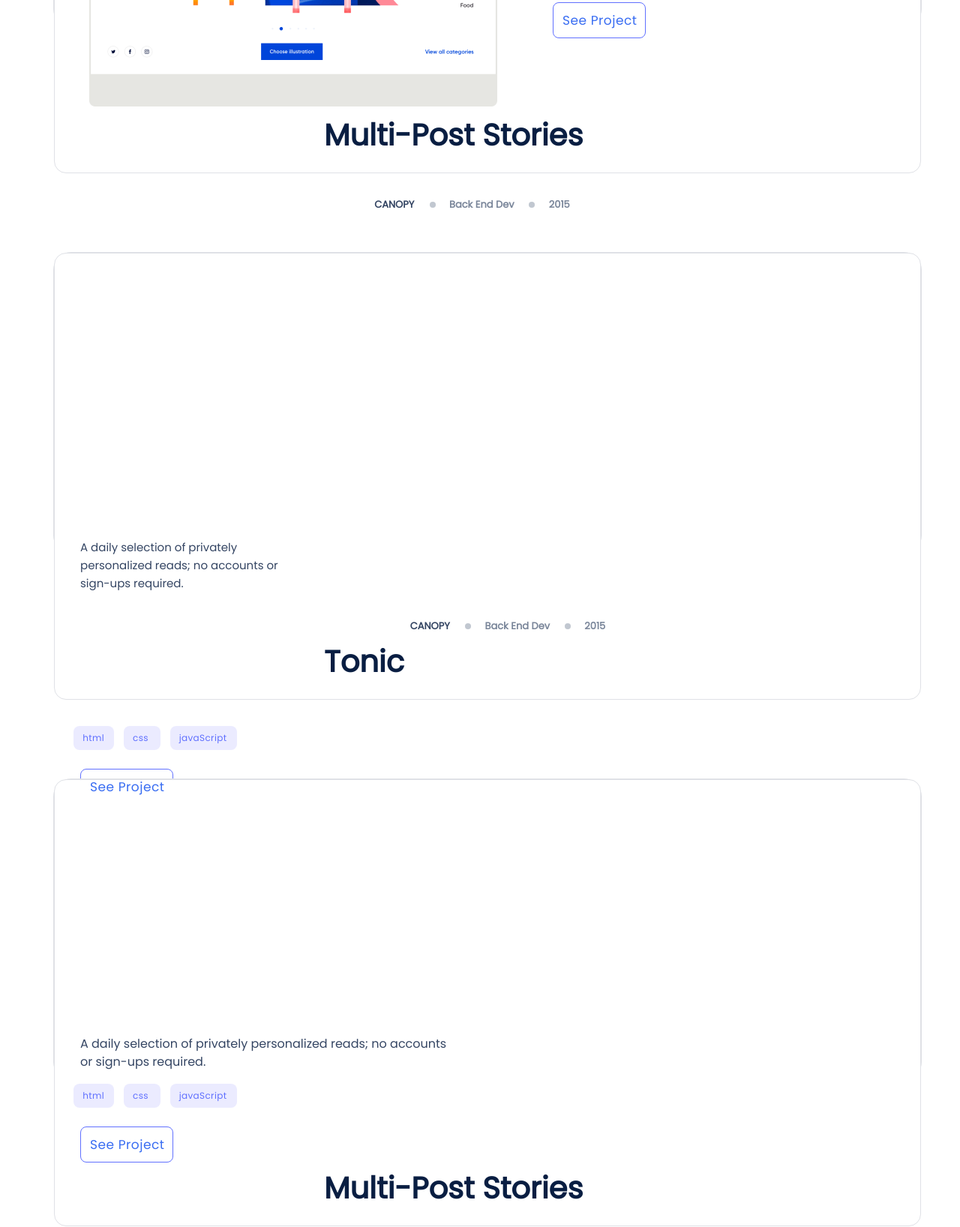
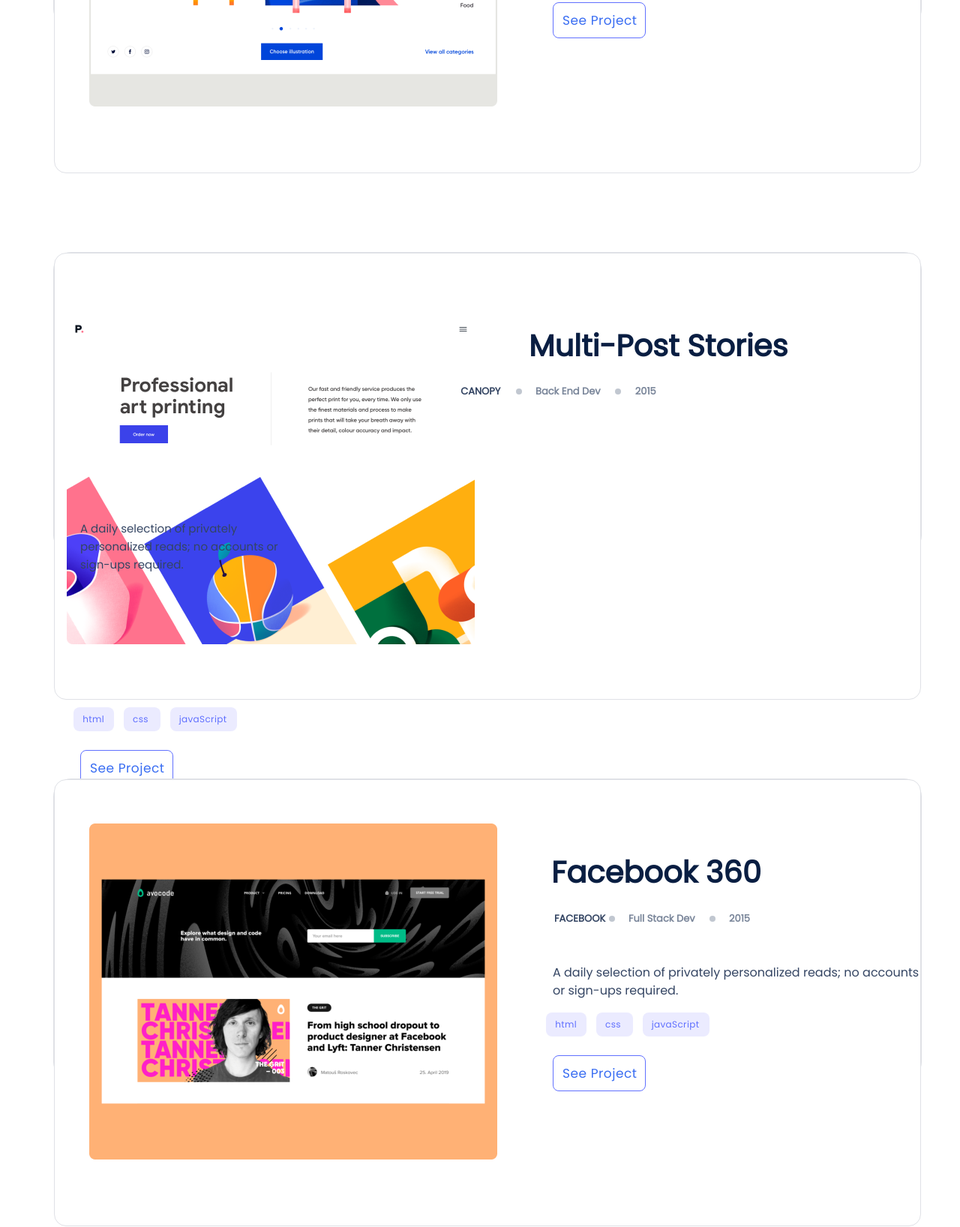
Before and after one commit to Uthmanbello/setup-and-mobile, a website: page index.html in a window 1280 px wide. Shown: the part 1343-2979 px from the top of the page at 75% size. Drawn offline with Linux system fonts and the light colour scheme.

Commit message:
Setup fourth section

```diff
--- a/index.html
+++ b/index.html
@@ -45,8 +45,8 @@
     <section class="section">
             <section class="border-box sec">
                 <div class="sec-left">
-                <img src="images/Snapshoot Portfolio.png" class="snapshot">
-                <img src="images/section 2 desk.png" class="snapshotd">
+                <img src="images/Snapshoot Portfolio.png" class="status">
+                <img src="images/section 2 desk.png" class="statusd">
                 </div>
                 <div class="sec-right">
                 <h2 class="head2">Tonic</h2>
@@ -83,9 +83,13 @@
     </section>
     <section class="section">
         <div>
-            <section class="border-box">
-                <img src="images/Snapshoot Portfolio (1).png" class="snapshot">
-                <h2 class="head2">Multi-Post Stories</h2>
+            <section class="border-box sec" >
+                <div class="sec2-right">
+                <img src="images/Snapshoot Portfolio (1).png" class="status">
+                <img src="images/section 3 desk.png" class="statusd">
+                </div>
+                <div class="sec2-left">
+                <h2 class="head2 ">Multi-Post Stories</h2>
                 <div class="up">
                     <div class="p1">CANOPY</div>
                     <div class="counter"></div>
@@ -93,8 +97,8 @@
                     <div class="counter"></div>
                     <div class="p3">2015</div>
                 </div>
+                </div>
             </section>
-            <img src="" alt="">
             <section>
                 <p class="p4">A daily selection of privately personalized reads; no accounts or sign-ups required.</p>
                 <ul class="middle">
@@ -120,19 +124,26 @@
     </section>
     <section class="section">
         <div>
-            <section class="border-box">
-                <img src="images/Snapshoot Portfolio (2).png" class="snapshot">
-                <h2 class="head2">Tonic</h2>
+            <section class="border-box sec">
+                <div class="sec-left">
+                <img src="images/Snapshoot Portfolio (2).png" class="status">
+                <img src="images/section 4 desk.png" class="statusd">
+                </div>
+                <div class="sec-right">
+                <h2 class="head2 status">Tonic</h2>
+                <h2 class="head2 statusd">Facebook 360</h2>
                 <div class="up1">
-                    <div class="p1">CANOPY</div>
+                    <div class="p1 status">CANOPY</div>
+                    <div class="p1 statusd">FACEBOOK</div>
                     <div class="counter"></div>
-                    <div class="p2">Back End Dev</div>
+                    <div class="p2 status">Back End Dev</div>
+                    <div class="p2 statusd full-stack">Full Stack Dev</div>
                     <div class="counter"></div>
                     <div class="p3">2015</div>
                 </div>
+                </div>
             </section>
-            <img src="" alt="">
-            <section>
+            <section class="down">
                 <p class="p41">A daily selection of privately personalized reads; no accounts or sign-ups required.</p>
                 <ul class="middle">
                     <li class="back-link1 back-link">
--- a/styles.css
+++ b/styles.css
@@ -405,6 +405,10 @@ flex-grow: 0;
   flex-grow: 0;
   margin-top: -280px;
   margin-left: 35px;
+}
+
+.statusd {
+  display: none;
 }
 
 .section2 {
@@ -827,12 +831,12 @@ margin-left: 71px;
 margin-bottom: 300px;
 }
 
-.snapshot {
+.status {
   display: none;
 }
 
-.snapshotd {
-  display: block;
+.statusd {
+  display: flex;
 }
 
 .sec {
@@ -895,3 +899,18 @@ padding-top: 160px;
 padding-left: -50px;
 padding-right: -20px;
 }
+
+.sec2-right {
+  display:flex;
+  flex-direction: row;
+  justify-content: right;
+  align-items: flex-end;
+}
+
+.sec2-left {
+  float: left;
+}
+
+.full-stack {
+  width: 90px;
+}
```
Also changed, not shown: images/section 3 desk.png (added), images/section 4 desk.png (added).
